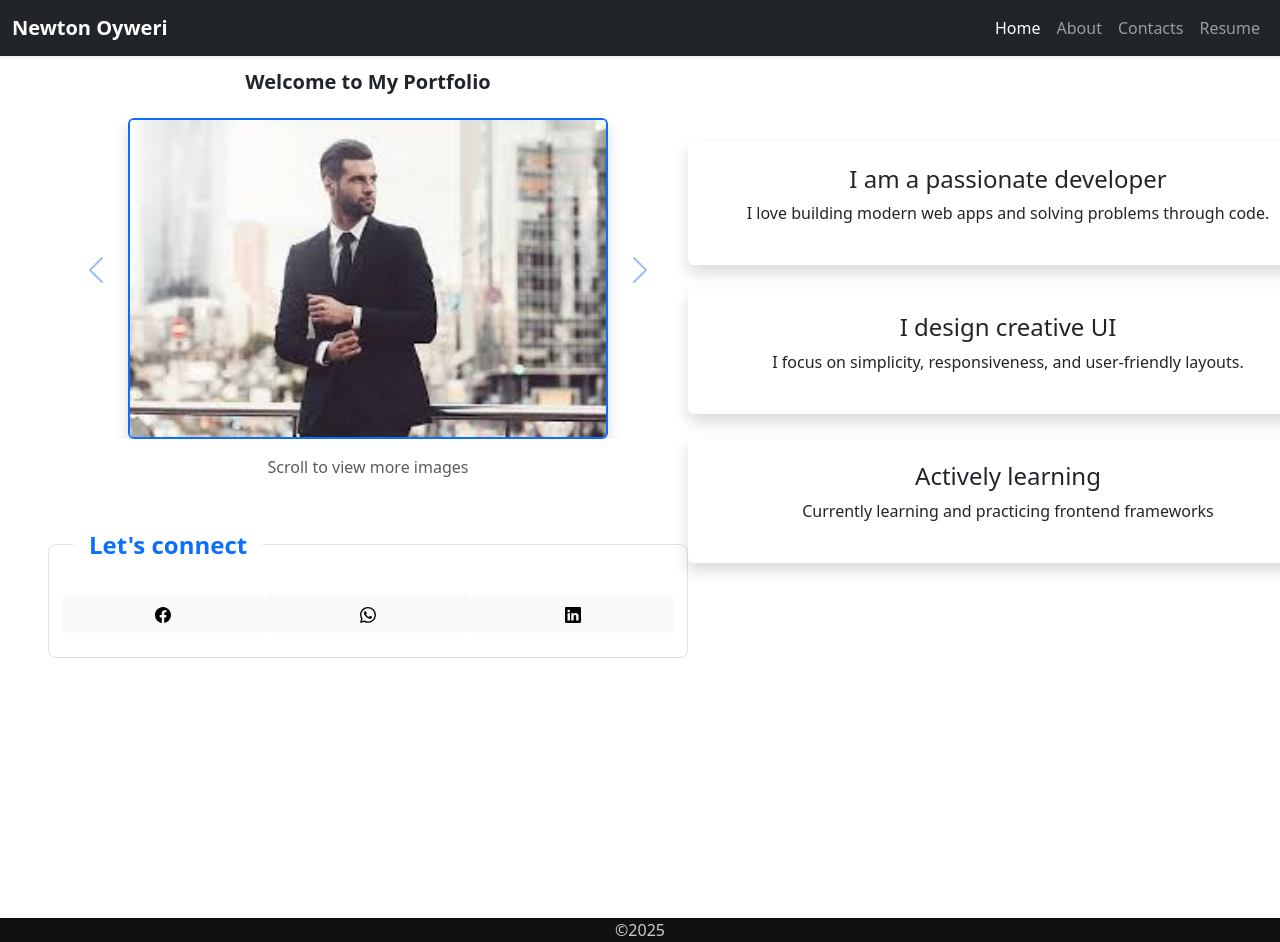
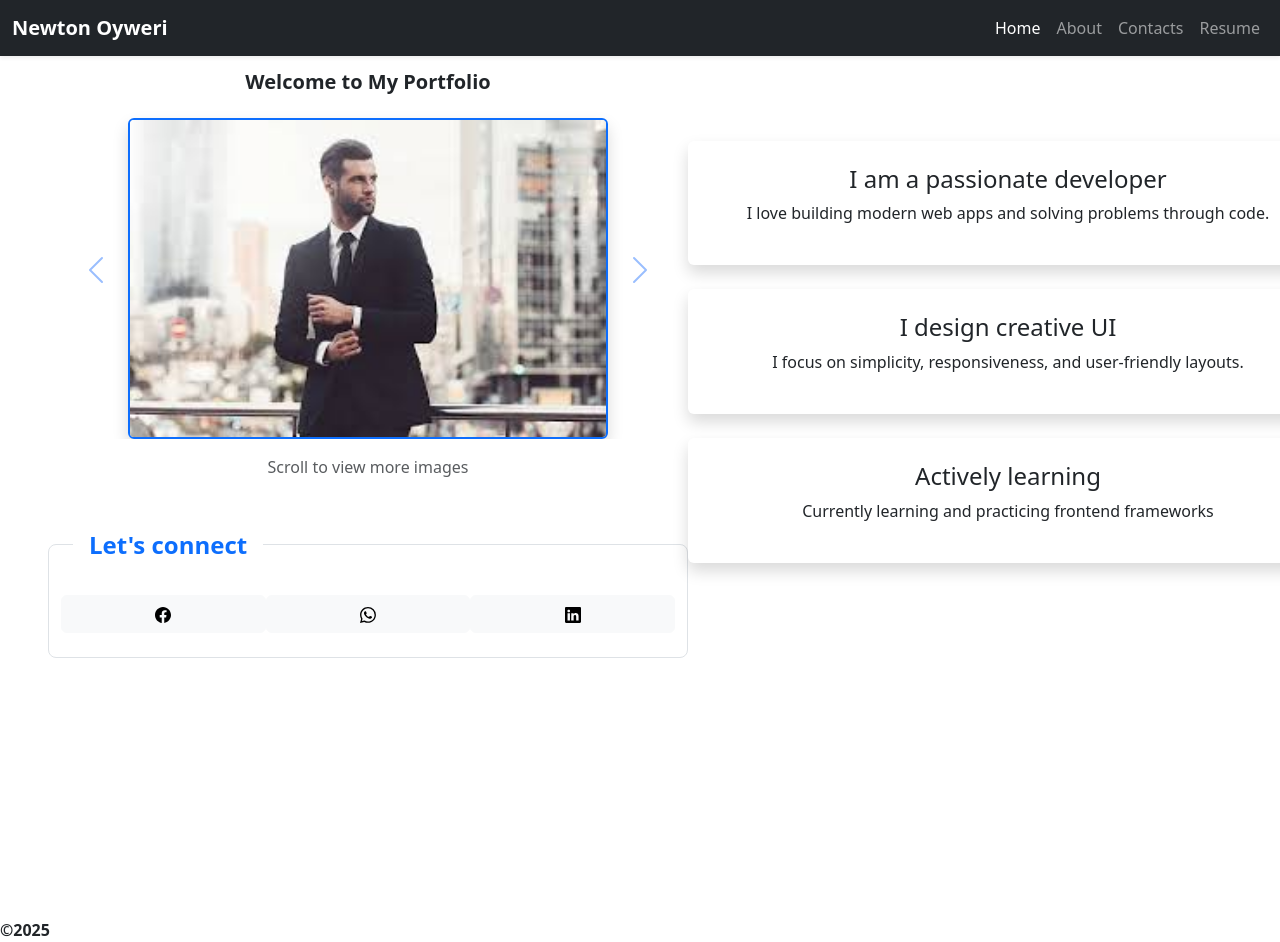
Before and after one commit to Newton-oyweri/personal-website, a plain HTML site: page index.html in a window 1280 px wide. Shown: the top 942 px of the page. Drawn offline with nearby package versions, Linux system fonts and the light colour scheme.

Commit message:
updated footer

```diff
--- a/index.html
+++ b/index.html
@@ -23,11 +23,7 @@
         .portfolio-img {
             border: 2px solid #0d6efd;
         }
-        footer {
-            background: #111;
-            color: #ccc;
-            text-align: center;
-        }
+
         /* Toast placement */
         .toast-container {
             position: fixed;
@@ -128,7 +124,6 @@
 
         </div>
     </section>
-</div>
 
     <!-- Toast Container -->
     <div class="toast-container">
@@ -141,9 +136,11 @@
             </div>
         </div>
     </div>
-<footer>
+    <footer class="fw-bold">
         &copy;2025
     </footer>
+</div>
+
 <!-- Scripts -->
 <script src="https://cdn.jsdelivr.net/npm/bootstrap@5.3.8/dist/js/bootstrap.bundle.min.js"></script>
 <script src="static/script.js"></script>
```
Lines whose indentation alone changed are shown as unchanged.
